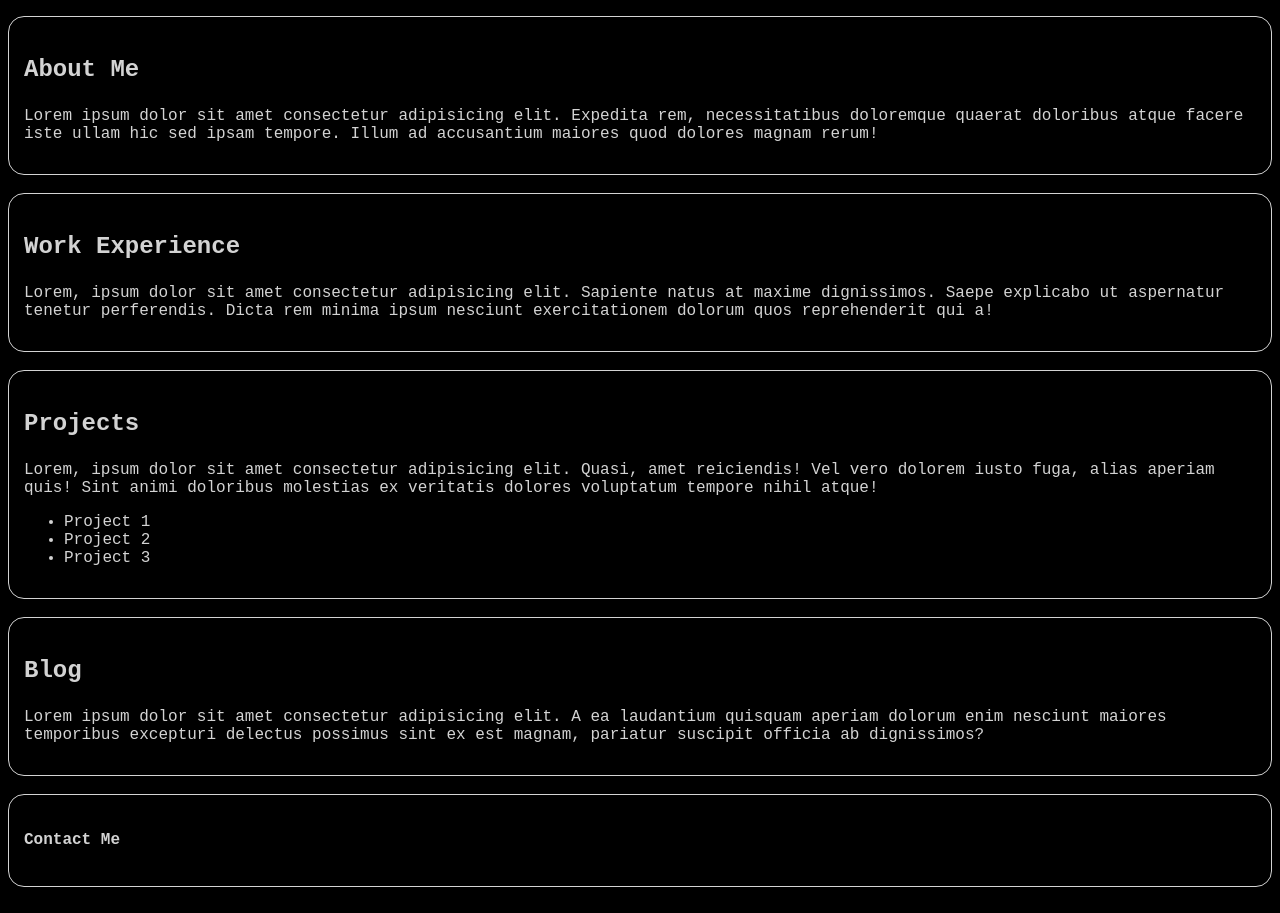
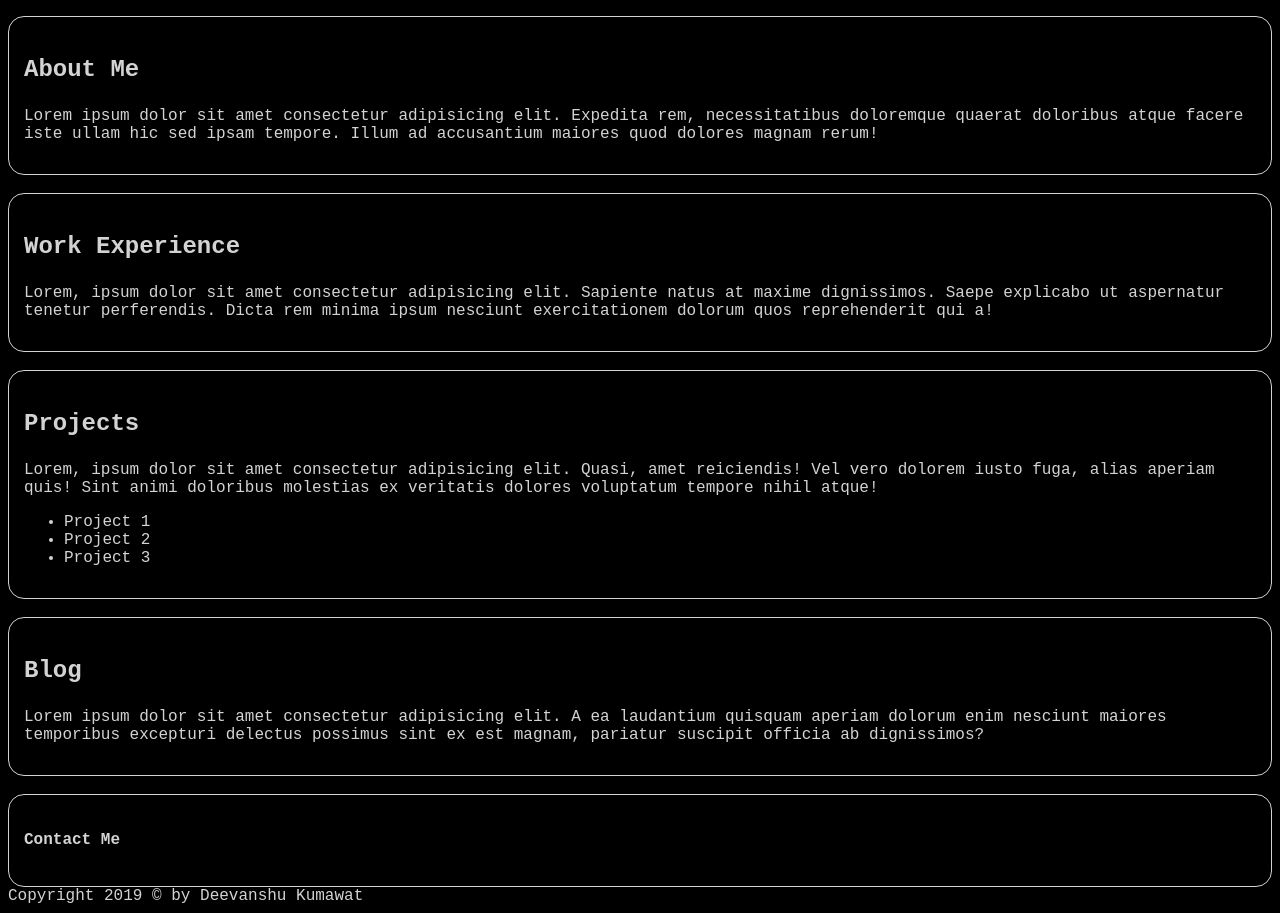
Before and after one commit to d33vanshu/project1, a plain HTML site: page index.html in a window 1280 px wide. Shown: the part 138-1051 px from the top of the page. Drawn offline with Linux system fonts and the light colour scheme.

Commit message:
trying to add footer

```diff
--- a/index.html
+++ b/index.html
@@ -39,6 +39,10 @@
     </div><br>
     <div class="pad">
         <h4>Contact Me</h4>
+
     </div>
+    <footer>
+        Copyright 2019 &copy; by Deevanshu Kumawat
+    </footer>
 </body>
 </html>
```
